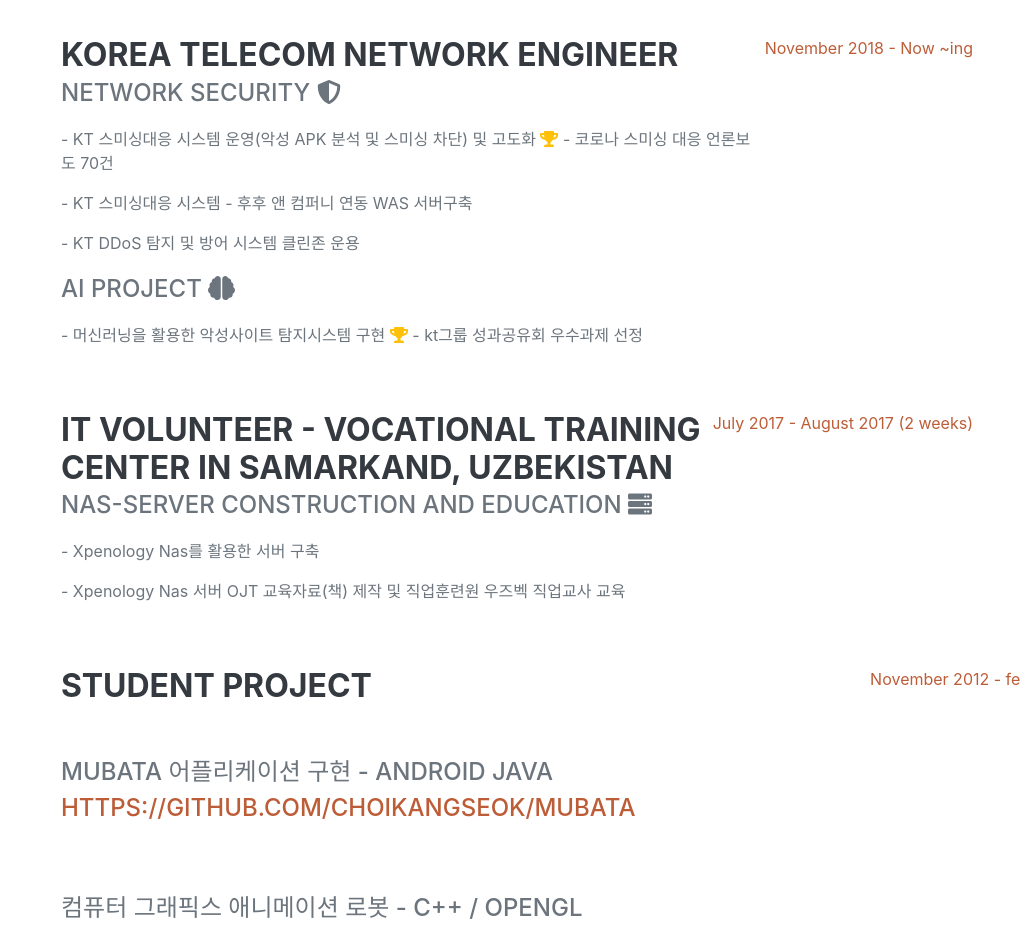
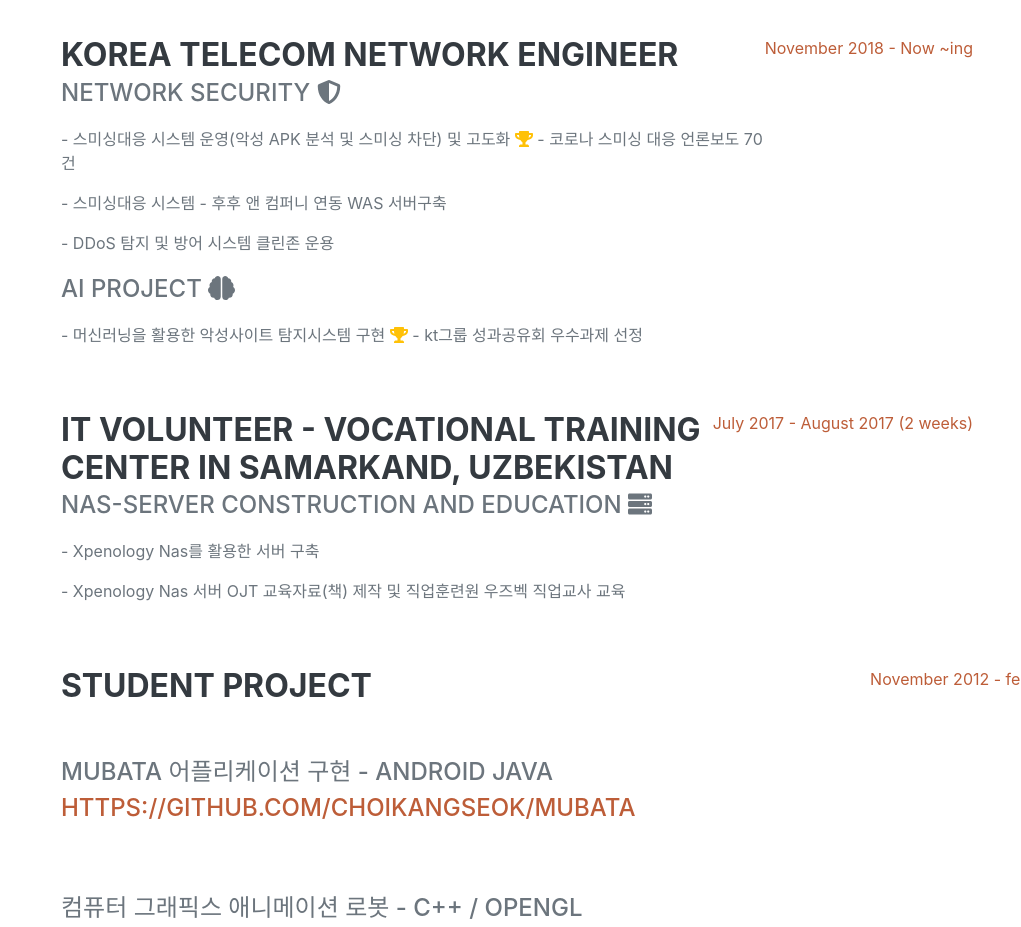
Before and after one commit to choikangseok/intro, a plain HTML site: page index.html in a window 1280 px wide. Shown: the part 960-1887 px from the top of the page, without its empty margins (259-1280 px from the left). Drawn offline with nearby package versions, Linux system fonts and the light colour scheme; a web font is replaced by a local one.

Commit message:
main 수정

```diff
--- a/index.html
+++ b/index.html
@@ -77,9 +77,9 @@
                             <h3 class="mb-0">Korea Telecom Network Engineer</h3>
 
                             <div class="subheading mb-3">Network Security</i> <i class="fas fa-shield-alt"></i></div>
-                            <p> - KT 스미싱대응 시스템 운영(악성 APK 분석 및 스미싱 차단) 및 고도화 <i class="fas fa-trophy text-warning"></i> - 코로나 스미싱 대응 언론보도 70건</p>
-                            <p> - KT 스미싱대응 시스템 - 후후 앤 컴퍼니 연동 WAS 서버구축
-                            <p> - KT DDoS 탐지 및 방어 시스템 클린존 운용</p>
+                            <p> - 스미싱대응 시스템 운영(악성 APK 분석 및 스미싱 차단) 및 고도화 <i class="fas fa-trophy text-warning"></i> - 코로나 스미싱 대응 언론보도 70건</p>
+                            <p> - 스미싱대응 시스템 - 후후 앤 컴퍼니 연동 WAS 서버구축
+                            <p> - DDoS 탐지 및 방어 시스템 클린존 운용</p>
 
                             <div class="subheading mb-3"> AI project <i class="fas fa-brain"></i></div>
                             <p> - 머신러닝을 활용한 악성사이트 탐지시스템 구현 <i class="fas fa-trophy text-warning"></i> - kt그룹 성과공유회 우수과제 선정</p>
```
